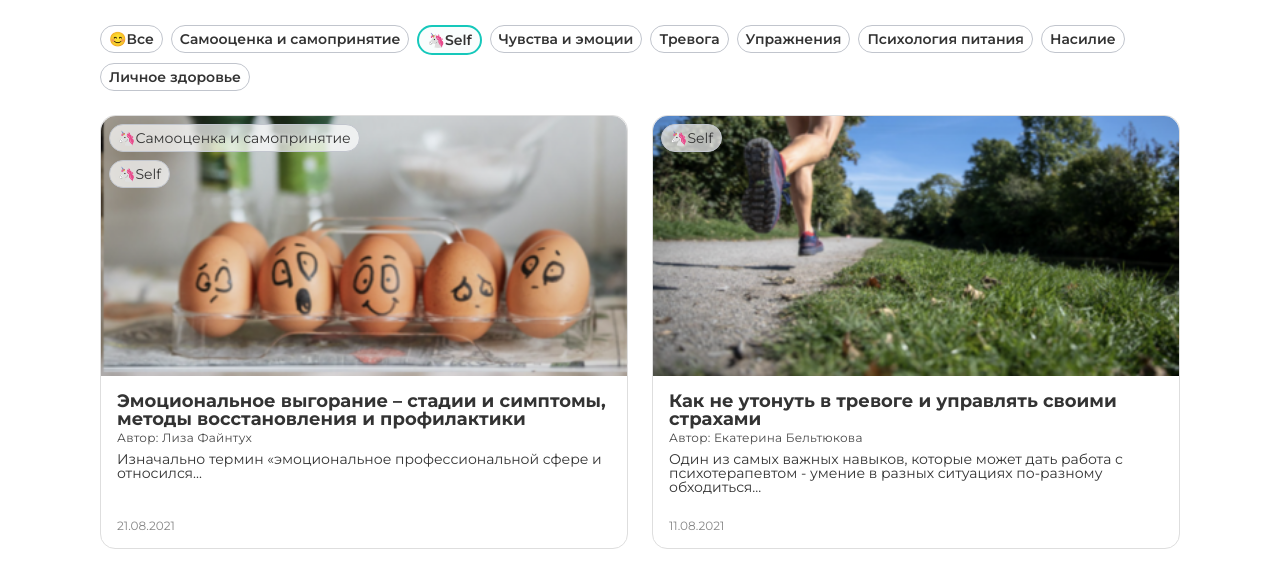
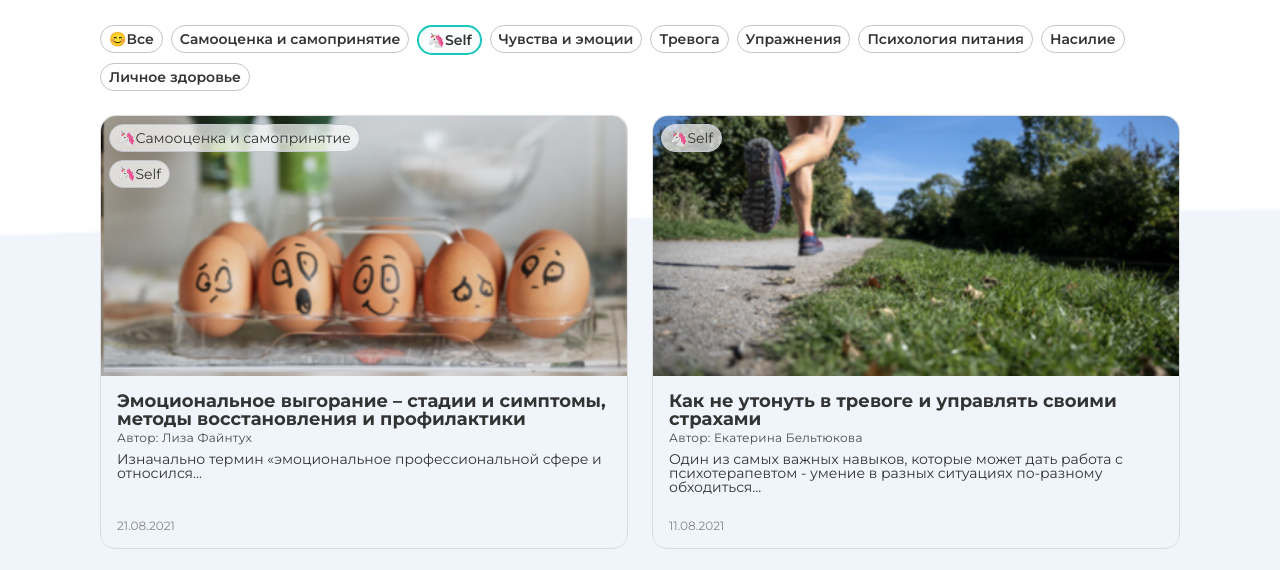
Before and after one commit to Rik177/YouTalk, a plain HTML site: page index.html in a window 1280 px wide. Shown: the part 192-762 px from the top of the page. Drawn offline with Linux system fonts and the light colour scheme.

Commit message:
fix tag and add background image for main

```diff
--- a/styles/style.css
+++ b/styles/style.css
@@ -3,6 +3,14 @@
 @import url(globals.css);
 @import url(utils.css);
 @import url(variables.css);
+
+
+.main {
+    background-image: url(../images/background-image.png);
+    background-repeat: no-repeat;
+    background-position: 0 309px;
+    background-size: cover;
+}
 
 .main__container {
     margin-top: 16px;
@@ -133,6 +141,7 @@
     background-color: var(--color-tags-bg);
     border-radius: 24px;
     align-self: flex-start;
+    margin-right: 8px;
 }
 
 .main__article-info {
@@ -177,6 +186,12 @@
 
 .main__button:hover {
     transform: scale(1.2);
+}
+
+@media (max-width: 1024px) {
+    .main {
+        background-image: none;
+    }
 }
 
 @media (max-width: 768px) {
```
